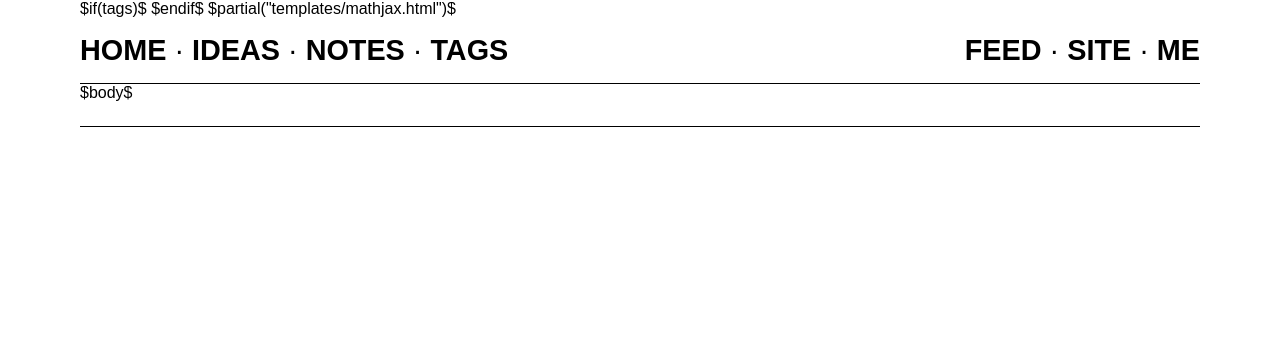
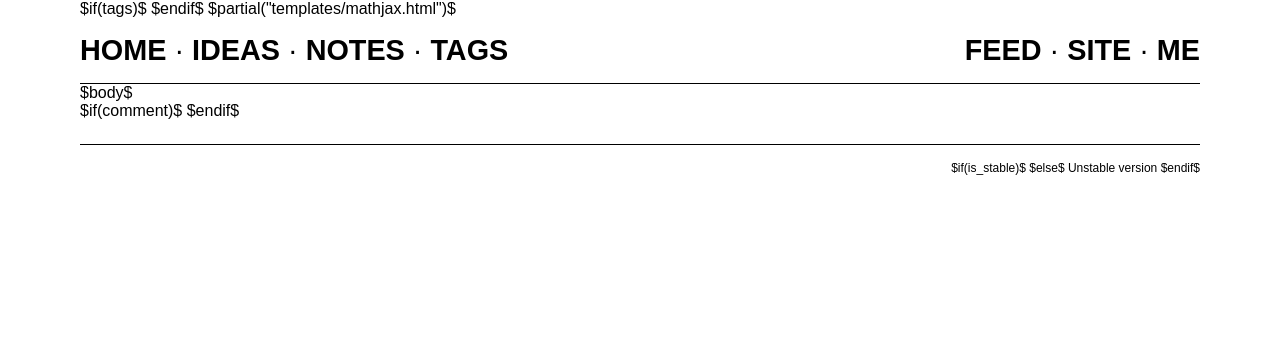
Before and after one commit to karlicoss/beepb00p, a Python web app: template templates/default.html in a window 1280 px wide. Shown: the top 344 px of the page. Run offline with Jinja, Linux system fonts and the light colour scheme; the template is opened without the code that fills it, so the values that code supplies are empty.

Commit message:
Support for unstable blog version

```diff
--- a/templates/default.html
+++ b/templates/default.html
@@ -49,7 +49,15 @@
         </main>
 
         <!-- TODO hmm maybe display something in a footer, so it's clear it's end of content... -->
+        $if(comment)$
+        <!-- TODO [2019-09-21 14:04] would be nice to get rebuild time somehow in context -->
+        <!-- TODO [2019-09-21 14:06] add a link to stable version of the same page -->
+        $endif$
         <footer>
+            $if(is_stable)$
+            $else$
+            Unstable version
+            $endif$
         </footer>
     </body>
 </html>
```
Also changed, not shown: 2 other files.
